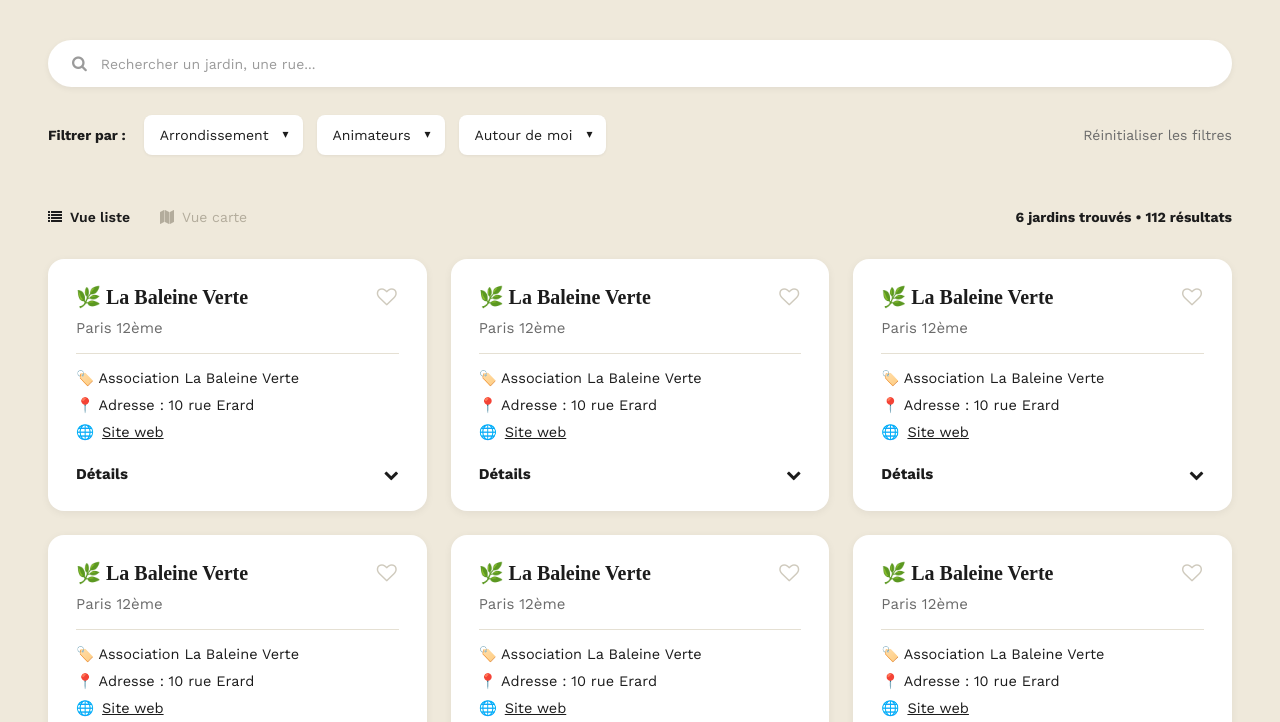
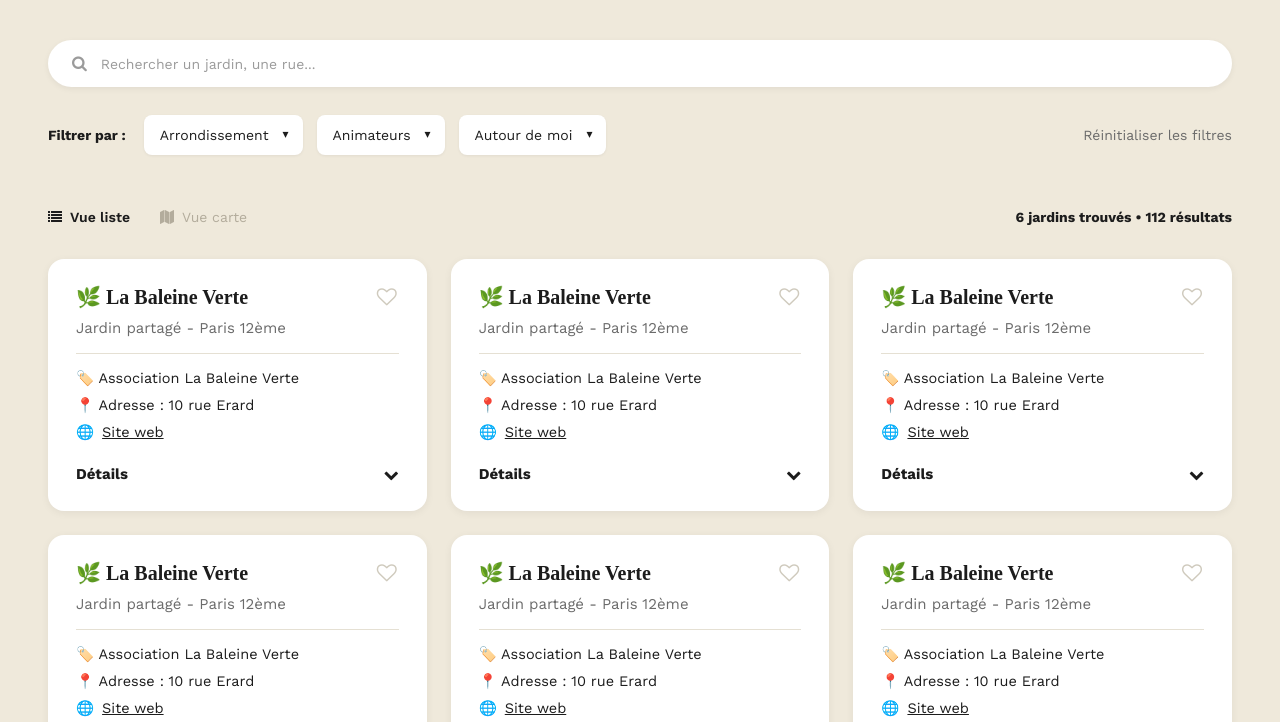
Before and after one commit to jottavy/adataviz, a website built with Vite: page index.html in a window 1280 px wide. Shown: the part 78-800 px from the top of the page. Built offline with nearby package versions, Linux system fonts and the light colour scheme; a web font is replaced by a local one.

Commit message:
Mise à jour des fichiers HMTL et CSS

```diff
--- a/index.html
+++ b/index.html
@@ -100,7 +100,7 @@
         <input type="checkbox" id="fav-1" class="favorite-checkbox" hidden>
         <label for="fav-1" class="heart-btn"></label>
       </div>
-      <p class="card-location">Paris 12ème</p>
+      <p class="card-type">Jardin partagé - Paris 12ème</p>
       <hr class="divider">
       <ul class="card-info">
         <li>🏷️ Association La Baleine Verte</li>
@@ -110,7 +110,6 @@
       <div class="details-toggle">Détails<i class="fa fa-chevron-down"></i></div>
       <div class="card-expanded">
         <ul class="card-details">
-          <li>🌿 Type : Jardin partagé</li>
           <li>📏 Surface : 450 m²</li>
           <li>📰 Ouvert depuis : 2012</li>
           <li>🏛️ Terrain : Ville de Paris</li>
@@ -127,7 +126,7 @@
         <label for="fav-1" class="heart-btn"></label>
         </button>
       </div>
-      <p class="card-location">Paris 12ème</p>
+      <p class="card-type">Jardin partagé - Paris 12ème</p>
       <hr class="divider">
       <ul class="card-info">
         <li>🏷️ Association La Baleine Verte</li>
@@ -137,7 +136,6 @@
       <div class="details-toggle">Détails<i class="fa fa-chevron-down"></i></div>
       <div class="card-expanded">
         <ul class="card-details">
-          <li>🌿 Type : Jardin partagé</li>
           <li>📏 Surface : 450 m²</li>
           <li>📰 Ouvert depuis : 2012</li>
           <li>🏛️ Terrain : Ville de Paris</li>
@@ -153,7 +151,7 @@
         <input type="checkbox" id="fav-1" class="favorite-checkbox" hidden>
         <label for="fav-1" class="heart-btn"></label>
       </div>
-      <p class="card-location">Paris 12ème</p>
+      <p class="card-type">Jardin partagé - Paris 12ème</p>
       <hr class="divider">
       <ul class="card-info">
         <li>🏷️ Association La Baleine Verte</li>
@@ -163,7 +161,6 @@
       <div class="details-toggle">Détails<i class="fa fa-chevron-down"></i></div>
       <div class="card-expanded">
         <ul class="card-details">
-          <li>🌿 Type : Jardin partagé</li>
           <li>📏 Surface : 450 m²</li>
           <li>📰 Ouvert depuis : 2012</li>
           <li>🏛️ Terrain : Ville de Paris</li>
@@ -179,7 +176,7 @@
         <input type="checkbox" id="fav-1" class="favorite-checkbox" hidden>
         <label for="fav-1" class="heart-btn"></label>
       </div>
-      <p class="card-location">Paris 12ème</p>
+      <p class="card-type">Jardin partagé - Paris 12ème</p>
       <hr class="divider">
       <ul class="card-info">
         <li>🏷️ Association La Baleine Verte</li>
@@ -189,7 +186,6 @@
       <div class="details-toggle">Détails<i class="fa fa-chevron-down"></i></div>
       <div class="card-expanded">
         <ul class="card-details">
-          <li>🌿 Type : Jardin partagé</li>
           <li>📏 Surface : 450 m²</li>
           <li>📰 Ouvert depuis : 2012</li>
           <li>🏛️ Terrain : Ville de Paris</li>
@@ -205,7 +201,7 @@
         <input type="checkbox" id="fav-1" class="favorite-checkbox" hidden>
         <label for="fav-1" class="heart-btn"></label>
       </div>
-      <p class="card-location">Paris 12ème</p>
+      <p class="card-type">Jardin partagé - Paris 12ème</p>
       <hr class="divider">
       <ul class="card-info">
         <li>🏷️ Association La Baleine Verte</li>
@@ -215,7 +211,6 @@
       <div class="details-toggle">Détails<i class="fa fa-chevron-down"></i></div>
       <div class="card-expanded">
         <ul class="card-details">
-          <li>🌿 Type : Jardin partagé</li>
           <li>📏 Surface : 450 m²</li>
           <li>📰 Ouvert depuis : 2012</li>
           <li>🏛️ Terrain : Ville de Paris</li>
@@ -231,7 +226,7 @@
         <input type="checkbox" id="fav-1" class="favorite-checkbox" hidden>
         <label for="fav-1" class="heart-btn"></label>
       </div>
-      <p class="card-location">Paris 12ème</p>
+      <p class="card-type">Jardin partagé - Paris 12ème</p>
       <hr class="divider">
       <ul class="card-info">
         <li>🏷️ Association La Baleine Verte</li>
@@ -241,7 +236,6 @@
       <div class="details-toggle">Détails<i class="fa fa-chevron-down"></i></div>
       <div class="card-expanded">
         <ul class="card-details">
-          <li>🌿 Type : Jardin partagé</li>
           <li>📏 Surface : 450 m²</li>
           <li>📰 Ouvert depuis : 2012</li>
           <li>🏛️ Terrain : Ville de Paris</li>
--- a/src/style.css
+++ b/src/style.css
@@ -343,7 +343,7 @@ main {
   color: var(--red-heart);
 }
 
-.card-location {
+.card-type {
   color: var(--text-gray);
   font-size: 15px;
   margin: 10px 0 16px;
```
Also changed, not shown: favoris.html (+1 -2 lines).
